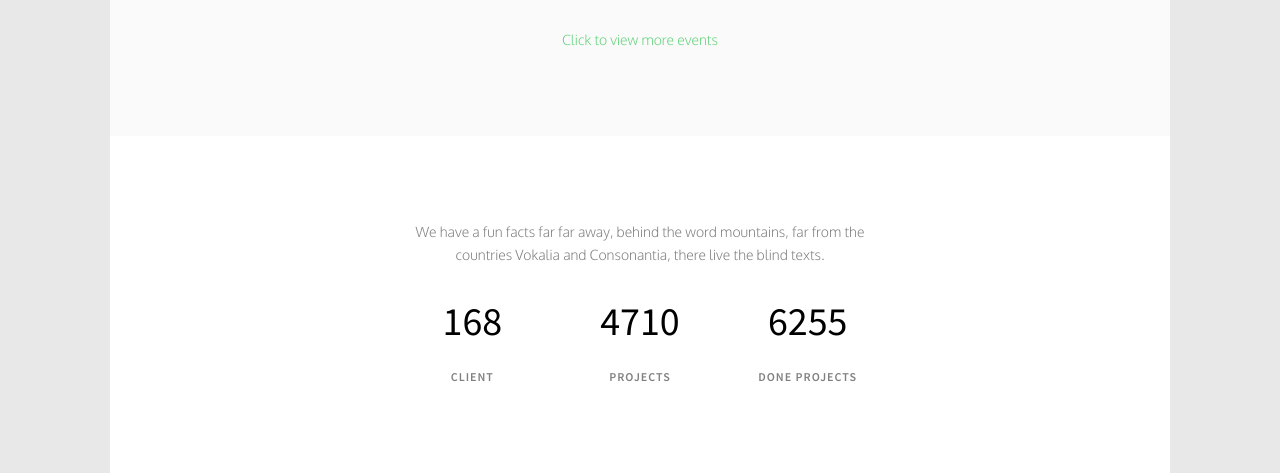
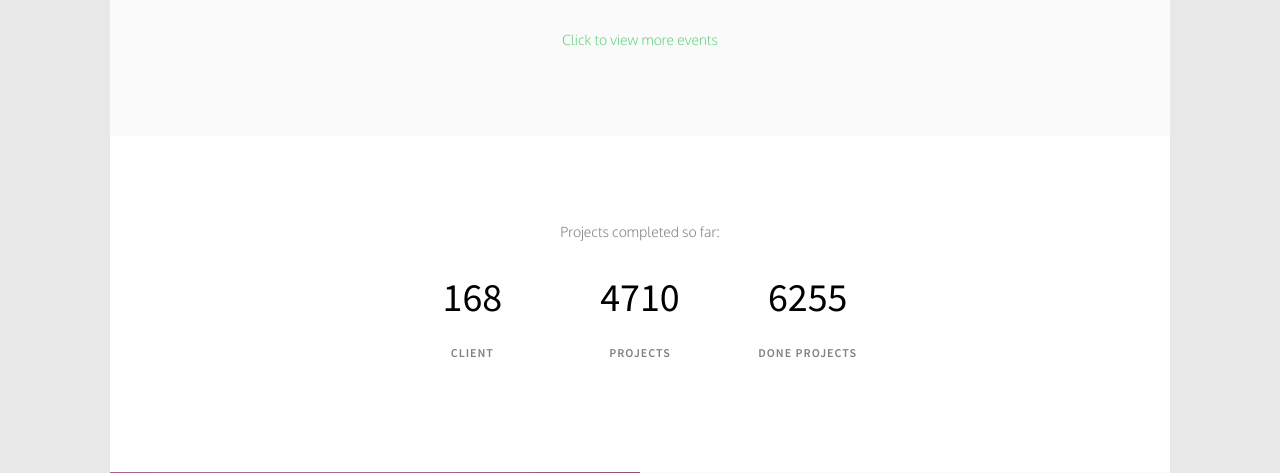
Before and after one commit to hwhh/CMPS119Project, a Django app: page / in a window 1280 px wide. Shown: the part 1714-2187 px from the top of the page. Run offline with Django 3.2, Linux system fonts and the light colour scheme; some libraries are stand-ins or nearby versions; some web fonts are replaced.

Commit message:
Updated project section

```diff
--- a/templates/index.html
+++ b/templates/index.html
@@ -148,7 +148,7 @@
         <div id="fh5co-counter" class="fh5co-counters">
             <div class="row">
                 <div class="col-md-6 col-md-offset-3 text-center animate-box">
-                    <p>We have a fun facts far far away, behind the word mountains, far from the countries Vokalia and Consonantia, there live the blind texts.</p>
+                    <p>Projects completed so far:</p>
                     </div>
             </div>
             <div class="row animate-box">
```
